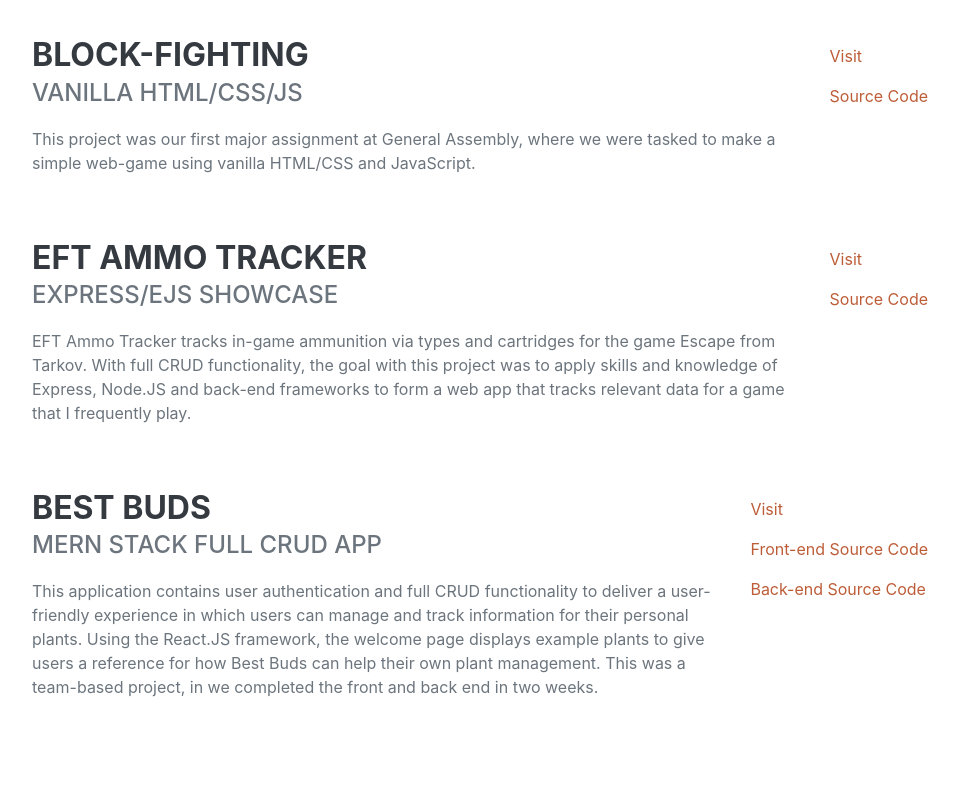
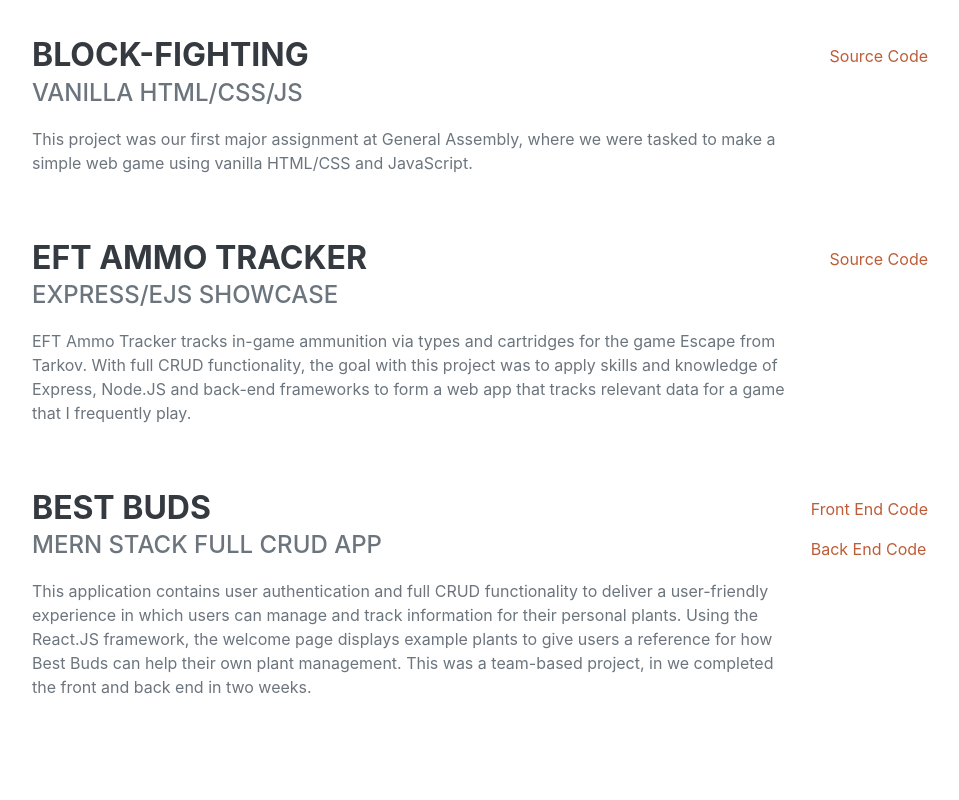
Before and after one commit to ShnanignFlanign/Portfolio, a plain HTML site: page index.html in a window 1280 px wide. Shown: the part 960-1760 px from the top of the page, without its empty margins (288-1247 px from the left). Drawn offline with nearby package versions, Linux system fonts and the light colour scheme; a web font is replaced by a local one.

Commit message:
removed heroku links

```diff
--- a/index.html
+++ b/index.html
@@ -64,9 +64,9 @@
                         <div class="flex-grow-1">
                             <h3 class="mb-0">Block-Fighting</h3>
                             <div class="subheading mb-3">Vanilla HTML/CSS/JS</div>
-                            <p>This project was our first major assignment at General Assembly, where we were tasked to make a simple web-game using vanilla HTML/CSS and JavaScript.</p>
+                            <p>This project was our first major assignment at General Assembly, where we were tasked to make a simple web game using vanilla HTML/CSS and JavaScript.</p>
                         </div>
-                        <div class="flex-shrink-0"><a href="https://shnanignflanign.github.io/Block-Fighting/" target="_blank" class="nav-link">Visit</a>
+                        <div class="flex-shrink-0">
                             <a href="https://github.com/ShnanignFlanign/Block-Fighting" target="_blank" class="nav-link">Source Code</a>
                         </div>
                     </div>
@@ -76,7 +76,7 @@
                             <div class="subheading mb-3">Express/EJS Showcase</div>
                             <p>EFT Ammo Tracker tracks in-game ammunition via types and cartridges for the game Escape from Tarkov. With full CRUD functionality, the goal with this project was to apply skills and knowledge of Express, Node.JS and back-end frameworks to form a web app that tracks relevant data for a game that I frequently play.</p>
                         </div>
-                        <div class="flex-shrink-0"><a href="http://eft-ammo-tracker.herokuapp.com/" target="_blank" class="nav-link">Visit</a>
+                        <div class="flex-shrink-0">
                             <a href="https://github.com/ShnanignFlanign/EFT-Ammo-Tracker" target="_blank" class="nav-link">Source Code</a>
                         </div>
                     </div>
@@ -86,9 +86,9 @@
                             <div class="subheading mb-3">MERN Stack Full CRUD App</div>
                             <p>This application contains user authentication and full CRUD functionality to deliver a user-friendly experience in which users can manage and track information for their personal plants. Using the React.JS framework, the welcome page displays example plants to give users a reference for how Best Buds can help their own plant management. This was a team-based project, in we completed the front and back end in two weeks.</p>
                         </div>
-                        <div class="flex-shrink-0"><a href="https://bestbuds-app.herokuapp.com/" target="_blank" class="nav-link">Visit</a>
-                            <a href="https://github.com/ShnanignFlanign/Best-Buds-Frontend" target="_blank" class="nav-link">Front-end Source Code</a>
-                            <a href="https://github.com/ShnanignFlanign/Best-Buds-Backend" target="_blank" class="nav-link">Back-end Source Code</a>
+                        <div class="flex-shrink-0">
+                            <a href="https://github.com/ShnanignFlanign/Best-Buds-Frontend" target="_blank" class="nav-link">Front End Code</a>
+                            <a href="https://github.com/ShnanignFlanign/Best-Buds-Backend" target="_blank" class="nav-link">Back End Code</a>
                         </div>
                     </div>
                 </div>
@@ -104,7 +104,7 @@
                             <div class="subheading mb-3">Associates of Software Development</div>
                             <p>GPA: 3.8</p>
                         </div>
-                        <div class="flex-shrink-0"><span class="text-primary">September 2020 - (in progress)</span></div>
+                        <div class="flex-shrink-0"><span class="text-primary">September 2020 - May 2023</span></div>
                     </div>
                     <div class="d-flex flex-column flex-md-row justify-content-between">
                         <div class="flex-grow-1">
```
